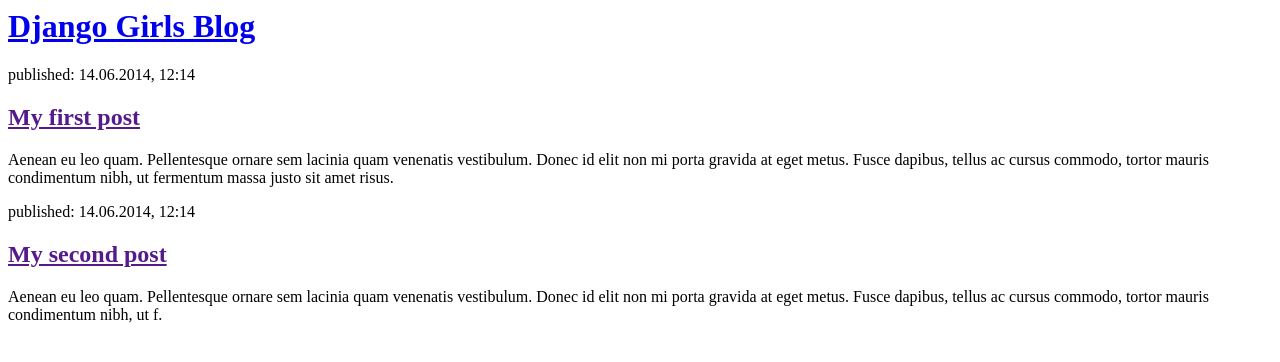
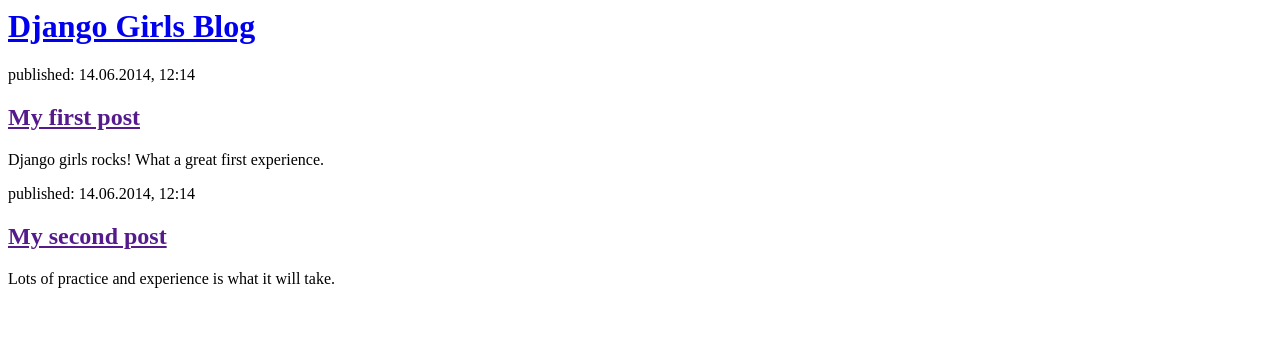
Before and after one commit to dt22607/my-first-blog, a Django app: page / in a window 1280 px wide. Shown: the top 362 px of the page. Run offline with Django 3.2, Linux system fonts and the light colour scheme.

Commit message:
Changed the HTML for the site.

```diff
--- a/blog/templates/blog/post_list.html
+++ b/blog/templates/blog/post_list.html
@@ -10,13 +10,13 @@
         <div>
             <p>published: 14.06.2014, 12:14</p>
             <h2><a href="">My first post</a></h2>
-            <p>Aenean eu leo quam. Pellentesque ornare sem lacinia quam venenatis vestibulum. Donec id elit non mi porta gravida at eget metus. Fusce dapibus, tellus ac cursus commodo, tortor mauris condimentum nibh, ut fermentum massa justo sit amet risus.</p>
+            <p>Django girls rocks! What a great first experience.</p>
         </div>
 
         <div>
             <p>published: 14.06.2014, 12:14</p>
             <h2><a href="">My second post</a></h2>
-            <p>Aenean eu leo quam. Pellentesque ornare sem lacinia quam venenatis vestibulum. Donec id elit non mi porta gravida at eget metus. Fusce dapibus, tellus ac cursus commodo, tortor mauris condimentum nibh, ut f.</p>
+            <p>Lots of practice and experience is what it will take.</p>
         </div>
     </body>
 </html>
```
